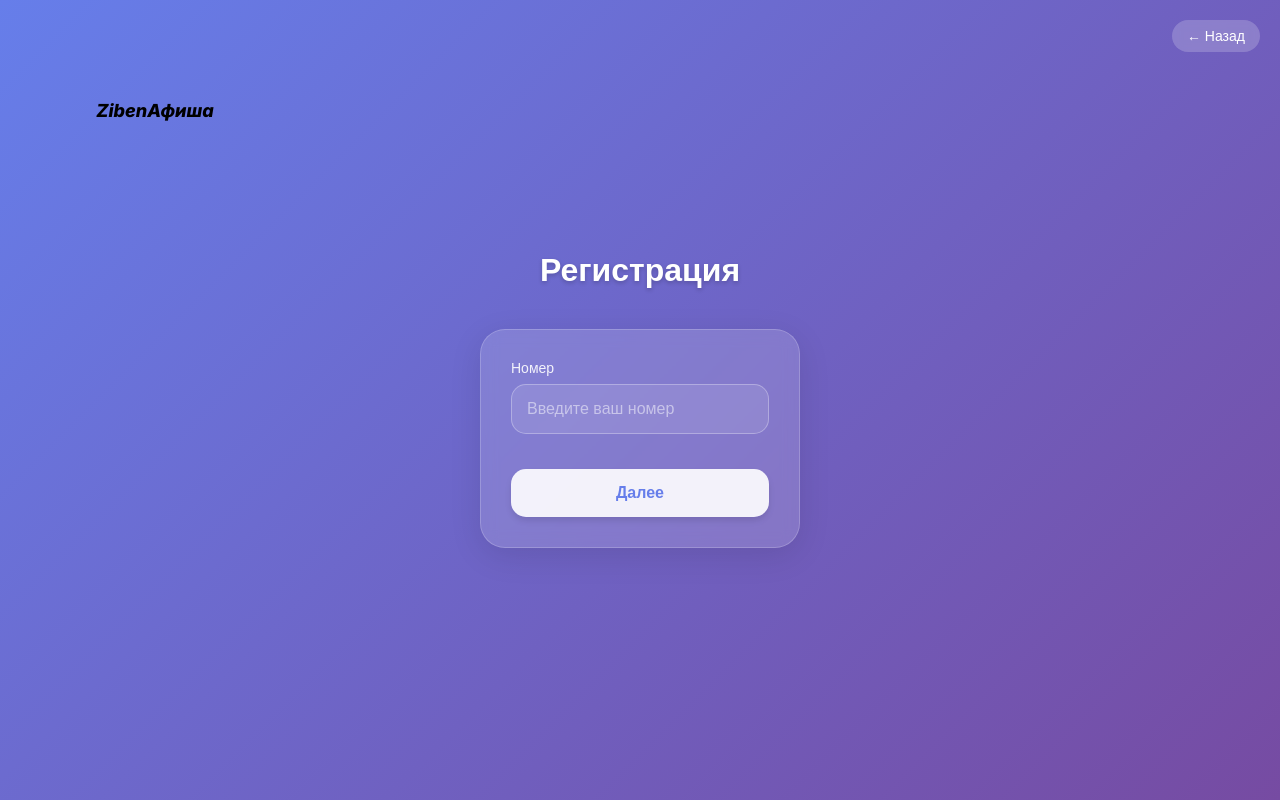
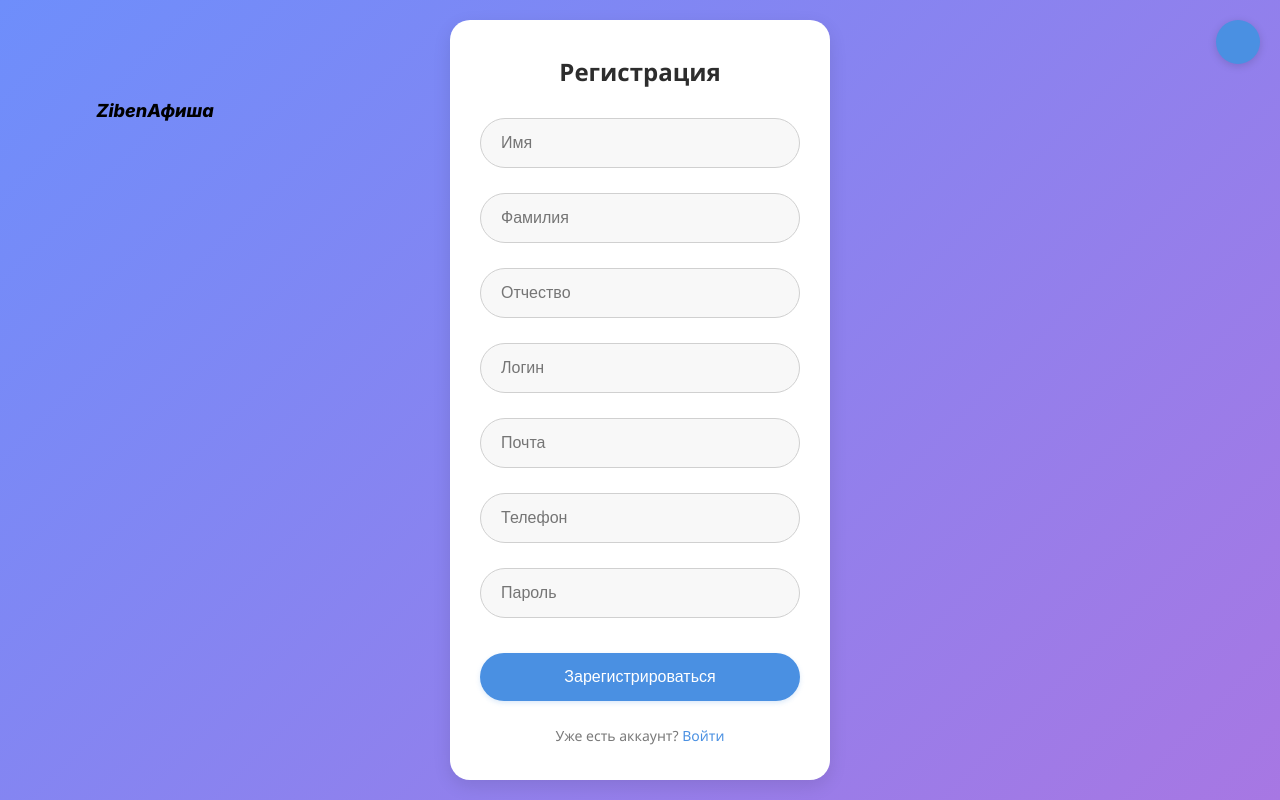
Before and after one commit to Egor-Pomidor-pdf/Python-Project, a React (Create React App) app: page /register in a window 1280 px wide. Built offline with nearby package versions, Linux system fonts and the light colour scheme; a web font is replaced by a local one.

Commit message:
login page and Registration page

```diff
--- a/package.json
+++ b/package.json
@@ -7,10 +7,10 @@
     "@testing-library/jest-dom": "^6.6.3",
     "@testing-library/react": "^16.3.0",
     "@testing-library/user-event": "^13.5.0",
-    "axios": "^1.8.4",
+    "axios": "^1.9.0",
     "react": "^19.1.0",
     "react-dom": "^19.1.0",
-    "react-router-dom": "^7.5.0",
+    "react-router-dom": "^7.6.0",
     "react-scripts": "^5.0.1",
     "web-vitals": "^2.1.4"
   },
--- /dev/null
+++ b/src/pages/LoginPage.css
@@ -0,0 +1,121 @@
+/* Base styles */
+.login-page {
+    position: relative;
+    min-height: 100vh;
+    display: flex;
+    justify-content: center;
+    align-items: center;
+    background: linear-gradient(135deg, #6e8efb, #a777e3);
+    padding: 20px;
+    font-family: 'Segoe UI', Tahoma, Geneva, Verdana, sans-serif;
+  }
+
+  /* Home button */
+  .home-button {
+    position: absolute;
+    top: 20px;
+    right: 20px;
+    width: 44px;
+    height: 44px;
+    background-color: #4a90e2;
+    color: white;
+    border: none;
+    border-radius: 50%;
+    cursor: pointer;
+    display: flex;
+    justify-content: center;
+    align-items: center;
+    font-size: 22px;
+    transition: all 0.3s;
+    z-index: 10;
+    box-shadow: 0 2px 8px rgba(0, 0, 0, 0.15);
+  }
+
+  .home-button:hover {
+    background-color: #3a7bc8;
+    transform: scale(1.05);
+  }
+
+  /* Form container */
+  .login-container {
+    width: 100%;
+    max-width: 380px;
+    background: white;
+    padding: 35px 30px;
+    border-radius: 20px;
+    box-shadow: 0 6px 18px rgba(0, 0, 0, 0.1);
+  }
+
+  .login-title {
+    text-align: center;
+    color: #2d2d2d;
+    margin-bottom: 30px;
+    font-size: 24px;
+    font-weight: 600;
+  }
+
+  /* Form elements */
+  .form-group {
+    margin-bottom: 25px;
+  }
+
+  .login-input {
+    width: 100%;
+    padding: 15px 20px;
+    border: 1px solid #d0d0d0;
+    border-radius: 25px;
+    font-size: 16px;
+    transition: all 0.3s;
+    background-color: #f8f8f8;
+  }
+
+  .login-input:focus {
+    outline: none;
+    border-color: #a0c4e4;
+    background-color: white;
+    box-shadow: 0 0 0 3px rgba(160, 196, 228, 0.2);
+  }
+
+  .login-button {
+    width: 100%;
+    padding: 15px;
+    background-color: #4a90e2;
+    color: white;
+    border: none;
+    border-radius: 25px;
+    font-size: 16px;
+    font-weight: 500;
+    cursor: pointer;
+    transition: background-color 0.3s;
+    margin-top: 10px;
+    box-shadow: 0 2px 5px rgba(74, 144, 226, 0.2);
+  }
+
+  .login-button:hover {
+    background-color: #3a7bc8;
+  }
+
+  .register-link {
+    text-align: center;
+    margin-top: 25px;
+    color: #7a7a7a;
+    font-size: 14px;
+  }
+
+  .register-link a {
+    color: #4a90e2;
+    text-decoration: none;
+    font-weight: 500;
+  }
+
+  .register-link a:hover {
+    text-decoration: underline;
+  }
+
+  /* Responsive */
+  @media (max-width: 480px) {
+    .login-container {
+      padding: 30px 25px;
+      max-width: 320px;
+    }
+  }
--- a/src/pages/LoginPage.jsx
+++ b/src/pages/LoginPage.jsx
@@ -1,12 +1,14 @@
 import React, { useContext, useState } from "react";
 import { AuthContext } from "../context";
 import axios from "axios";
-import PostService from "../API/PostService";
+import { useNavigate } from "react-router-dom";
+import "./LoginPage.css";
 
 const Login = () => {
   const [login, setLogin] = useState("");
   const [password, setPassword] = useState("");
   const { isAuth, setIsAuth } = useContext(AuthContext);
+  const navigate = useNavigate();
 
   const userData = {
     login,
@@ -15,41 +17,60 @@ const Login = () => {
 
   const loginFormSend = async (e) => {
     e.preventDefault();
-    await axios
-      .post("http://26.65.201.207:8000/auth/login", userData)
-      .then((response) => {
+    try {
+      const response = await axios.post("http://26.65.201.207:8000/auth/login", userData);
       console.log("Вход успешно совершен");
       setIsAuth(true);
       localStorage.setItem("auth", "true");
-      })
-      .catch((error) => console.error("ошибка:", error));
+      navigate("/"); // Перенаправляем на главную после входа
+    } catch (error) {
+      console.error("Ошибка:", error);
+      alert("Неверный логин или пароль");
+    }
   };
 
-  const exitFromAccount = (e) => {
+  const goToHome = (e) => {
     e.preventDefault();
-    setIsAuth(false);
-    localStorage.removeItem("auth");
+    navigate("/"); // Переход на главную страницу
   };
 
   return (
-    <div>
-      <h1>Страница для входа</h1>
+    <div className="login-page">
+      <button className="home-button" onClick={goToHome}>⌂</button>
+
+      <div className="login-container">
+        <h1 className="login-title">Вход</h1>
+
         <form onSubmit={loginFormSend}>
+          <div className="form-group">
             <input
+              className="login-input"
               value={login}
               onChange={(e) => setLogin(e.target.value)}
               type="text"
-          placeholder="введите логин"
+              placeholder="Логин"
+              required
             />
+          </div>
+
+          <div className="form-group">
             <input
+              className="login-input"
               value={password}
               onChange={(e) => setPassword(e.target.value)}
               type="password"
-          placeholder="введите пароль"
+              placeholder="Пароль"
+              required
             />
-        <button>Вход</button>
+          </div>
+
+          <button type="submit" className="login-button">Войти</button>
         </form>
-      <button onClick={exitFromAccount}>Выход</button>
+
+        <div className="register-link">
+          Нет аккаунта? <a href="/register">Зарегистрироваться</a>
+        </div>
+      </div>
     </div>
   );
 };
--- a/src/pages/RegisterPage.css
+++ b/src/pages/RegisterPage.css
@@ -1,112 +1,121 @@
-/* Основной контейнер */
-.auth-page {
+/* Base styles */
+.register-page {
+  position: relative;
+  min-height: 100vh;
   display: flex;
-    flex-direction: column;
+  justify-content: center;
   align-items: center;
-    justify-content: center;
-    min-height: 100vh;
-    background: linear-gradient(135deg, #667eea 0%, #764ba2 100%);
-    font-family: 'Arial', sans-serif;
+  background: linear-gradient(135deg, #6e8efb, #a777e3); /* Цветной градиентный фон */
   padding: 20px;
-    box-sizing: border-box;
-    color: white;
-    position: relative;
+  font-family: 'Segoe UI', Tahoma, Geneva, Verdana, sans-serif;
 }
 
-  /* Кнопка назад */
-  .back-button {
+/* Синяя круглая кнопка (без текста, только иконка) */
+.home-button {
   position: absolute;
   top: 20px;
   right: 20px;
-    background: rgba(255, 255, 255, 0.2);
+  width: 44px;
+  height: 44px;
+  background-color: #4a90e2; /* Синий цвет */
+  color: white;
   border: none;
-    color: white;
-    padding: 8px 15px;
-    border-radius: 20px;
-    font-size: 14px;
+  border-radius: 50%;
   cursor: pointer;
+  display: flex;
+  justify-content: center;
+  align-items: center;
+  font-size: 22px;
   transition: all 0.3s;
-    backdrop-filter: blur(5px);
+  z-index: 10;
+  box-shadow: 0 2px 8px rgba(0, 0, 0, 0.15);
 }
 
-  .back-button:hover {
-    background: rgba(255, 255, 255, 0.3);
-    transform: translateX(-3px);
+.home-button:hover {
+  background-color: #3a7bc8;
+  transform: scale(1.05);
 }
 
-  /* Логотип "6MO" */
-  .auth-logo {
-    font-size: 32px;
-    font-weight: bold;
-    margin-bottom: 40px;
-    color: white;
-    text-shadow: 0 2px 4px rgba(0, 0, 0, 0.2);
+/* Form container */
+.register-container {
+  width: 100%;
+  max-width: 380px;
+  background: white;
+  padding: 35px 30px;
+  border-radius: 20px;
+  box-shadow: 0 6px 18px rgba(0, 0, 0, 0.1);
 }
 
-  /* Форма */
-  .auth-form {
-    width: 100%;
-    max-width: 320px;
-    background: rgba(255, 255, 255, 0.15);
-    padding: 30px;
-    border-radius: 25px;
-    backdrop-filter: blur(8px);
-    border: 1px solid rgba(255, 255, 255, 0.2);
-    box-shadow: 0 8px 32px rgba(0, 0, 0, 0.1);
+.register-title {
+  text-align: center;
+  color: #2d2d2d;
+  margin-bottom: 30px;
+  font-size: 24px;
+  font-weight: 600;
 }
 
-  .input-container {
+/* Form elements */
+.form-group {
   margin-bottom: 25px;
 }
 
-  .input-label {
-    display: block;
-    margin-bottom: 8px;
-    font-size: 14px;
-    color: rgba(255, 255, 255, 0.9);
+.register-input {
+  width: 100%;
+  padding: 15px 20px;
+  border: 1px solid #d0d0d0;
+  border-radius: 25px; /* Круглые углы */
+  font-size: 16px;
+  transition: all 0.3s;
+  background-color: #f8f8f8;
 }
 
-  /* Поле ввода */
-  .auth-input {
+.register-input:focus {
+  outline: none;
+  border-color: #a0c4e4;
+  background-color: white;
+  box-shadow: 0 0 0 3px rgba(160, 196, 228, 0.2);
+}
+
+.register-button {
   width: 100%;
   padding: 15px;
-    background: rgba(255, 255, 255, 0.1);
-    border: 1px solid rgba(255, 255, 255, 0.3);
-    border-radius: 15px;
+  background-color: #4a90e2;
+  color: white;
+  border: none;
+  border-radius: 25px;
   font-size: 16px;
-    outline: none;
-    box-sizing: border-box;
-    color: white;
-    transition: all 0.3s;
+  font-weight: 500;
+  cursor: pointer;
+  transition: background-color 0.3s;
+  margin-top: 10px;
+  box-shadow: 0 2px 5px rgba(74, 144, 226, 0.2);
 }
 
-  .auth-input::placeholder {
-    color: rgba(255, 255, 255, 0.5);
+.register-button:hover {
+  background-color: #3a7bc8;
 }
 
-  .auth-input:focus {
-    border-color: rgba(255, 255, 255, 0.8);
-    background: rgba(255, 255, 255, 0.2);
+.login-link {
+  text-align: center;
+  margin-top: 25px;
+  color: #7a7a7a;
+  font-size: 14px;
 }
 
-  /* Кнопка */
-  .auth-button {
-    width: 100%;
-    padding: 15px;
-    background-color: rgba(255, 255, 255, 0.9);
-    color: #667eea;
-    border: none;
-    border-radius: 15px;
-    font-size: 16px;
-    font-weight: bold;
-    cursor: pointer;
-    transition: all 0.3s;
-    margin-top: 10px;
-    box-shadow: 0 4px 6px rgba(0, 0, 0, 0.1);
+.login-link a {
+  color: #4a90e2;
+  text-decoration: none;
+  font-weight: 500;
 }
 
-  .auth-button:hover {
-    background-color: white;
-    transform: translateY(-2px);
-    box-shadow: 0 6px 8px rgba(0, 0, 0, 0.15);
+.login-link a:hover {
+  text-decoration: underline;
 }
+
+/* Responsive */
+@media (max-width: 480px) {
+  .register-container {
+    padding: 30px 25px;
+    max-width: 320px;
+  }
+}
--- a/src/pages/RegisterPage.jsx
+++ b/src/pages/RegisterPage.jsx
@@ -1,45 +1,156 @@
+import axios from "axios";
 import React, { useState } from "react";
 import { useNavigate } from "react-router-dom";
-import './RegisterPage.css';
+import "./RegisterPage.css";
 
-const AuthPage = () => {
-  const [phoneNumber, setPhoneNumber] = useState("");
+const RegisterPage = () => {
   const navigate = useNavigate();
 
-  const handleSubmit = (e) => {
+  const [formData, setFormData] = useState({
+    firstName: "",
+    lastName: "",
+    middleName: "",
+    username: "",
+    phoneNumber: "",
+    email: "",
+    password: "",
+  });
+
+  const handleChange = (e) => {
+    const { name, value } = e.target;
+    setFormData((prevData) => ({
+      ...prevData,
+      [name]: value,
+    }));
+  };
+
+  const handleSubmit = async (e) => {
     e.preventDefault();
-    console.log("Номер отправлен:", phoneNumber);
-    setPhoneNumber("");
+
+    const userData = {
+      first_name: formData.firstName,
+      last_name: formData.lastName,
+      middle_name: formData.middleName,
+      username: formData.username,
+      phone_number: formData.phoneNumber,
+      email: formData.email,
+      password: formData.password,
+    };
+
+    try {
+      const response = await axios.post(
+        "http://26.65.201.207:8000/auth/register",
+        userData
+      );
+      console.log("Регистрация успешна", response.data);
+      navigate("/success");
+    } catch (error) {
+      const errorMsg = error.response?.data?.detail || error.message;
+      console.error("Ошибка регистрации:", errorMsg);
+      alert("Ошибка регистрации: " + errorMsg);
+    }
+  };
+
+  const goToHome = () => {
+    navigate("/");
   };
 
   return (
-    <div className="auth-page">
-      {/* Кнопка назад */}
-      <button className="back-button" onClick={() => navigate("/")}>
-        ← Назад
+    <div className="register-page">
+      <button className="home-button" onClick={goToHome}>
+
       </button>
 
-      <div className="auth-logo">Регистрация</div>
+      <div className="register-container">
+        <form className="register-form" onSubmit={handleSubmit}>
+          <h1 className="register-title">Регистрация</h1>
 
-      <form className="auth-form" onSubmit={handleSubmit}>
-        <div className="input-container">
-          <label className="input-label">Номер</label>
-          <input
-            className="auth-input"
-            value={phoneNumber}
-            onChange={(e) => setPhoneNumber(e.target.value)}
-            type="tel"
-            placeholder="Введите ваш номер"
+          <Input
+            name="firstName"
+            value={formData.firstName}
+            onChange={handleChange}
+            placeholder="Имя"
             required
           />
-        </div>
+          <Input
+            name="lastName"
+            value={formData.lastName}
+            onChange={handleChange}
+            placeholder="Фамилия"
+            required
+          />
+          <Input
+            name="middleName"
+            value={formData.middleName}
+            onChange={handleChange}
+            placeholder="Отчество"
+          />
+          <Input
+            name="username"
+            value={formData.username}
+            onChange={handleChange}
+            placeholder="Логин"
+            required
+          />
+          <Input
+            type="email"
+            name="email"
+            value={formData.email}
+            onChange={handleChange}
+            placeholder="Почта"
+            required
+          />
+          <Input
+            type="tel"
+            name="phoneNumber"
+            value={formData.phoneNumber}
+            onChange={handleChange}
+            placeholder="Телефон"
+          />
+          <Input
+            type="password"
+            name="password"
+            value={formData.password}
+            onChange={handleChange}
+            placeholder="Пароль"
+            required
+            minLength={6}
+          />
 
-        <button className="auth-button" type="submit">
-          Далее
-        </button>
-      </form>
+          <button className="register-button" type="submit">
+            Зарегистрироваться
+          </button>
+
+          <div className="login-link">
+            Уже есть аккаунт? <a href="/login">Войти</a>
+          </div>
+        </form>
+      </div>
     </div>
   );
 };
 
-export default AuthPage;
+const Input = ({
+  name,
+  value,
+  onChange,
+  type = "text",
+  placeholder,
+  required = false,
+  minLength,
+}) => (
+  <div className="form-group">
+    <input
+      className="register-input"
+      name={name}
+      value={value}
+      onChange={onChange}
+      type={type}
+      placeholder={placeholder}
+      required={required}
+      minLength={minLength}
+    />
+  </div>
+);
+
+export default RegisterPage;
```
Also changed, not shown: 1 other file (tests, documents, lock files or other folders). Lines whose indentation alone changed are shown as unchanged.
